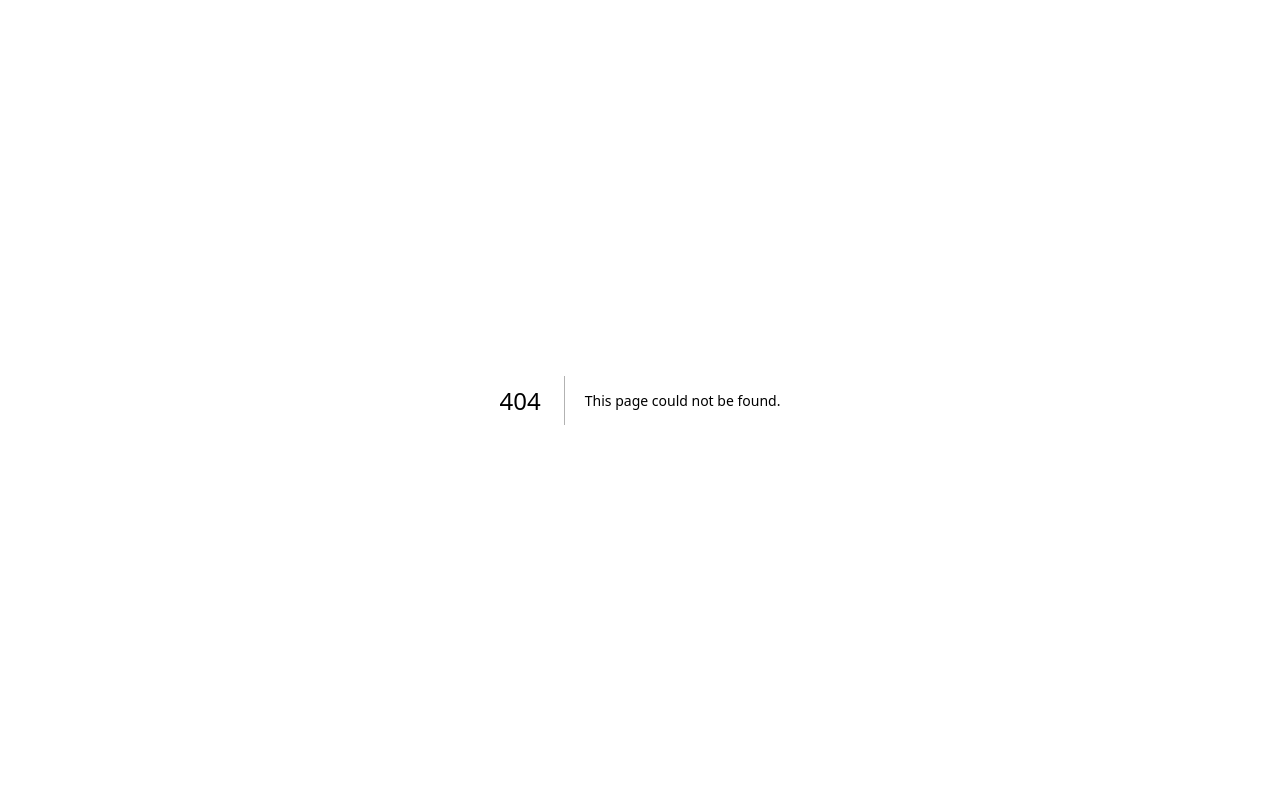
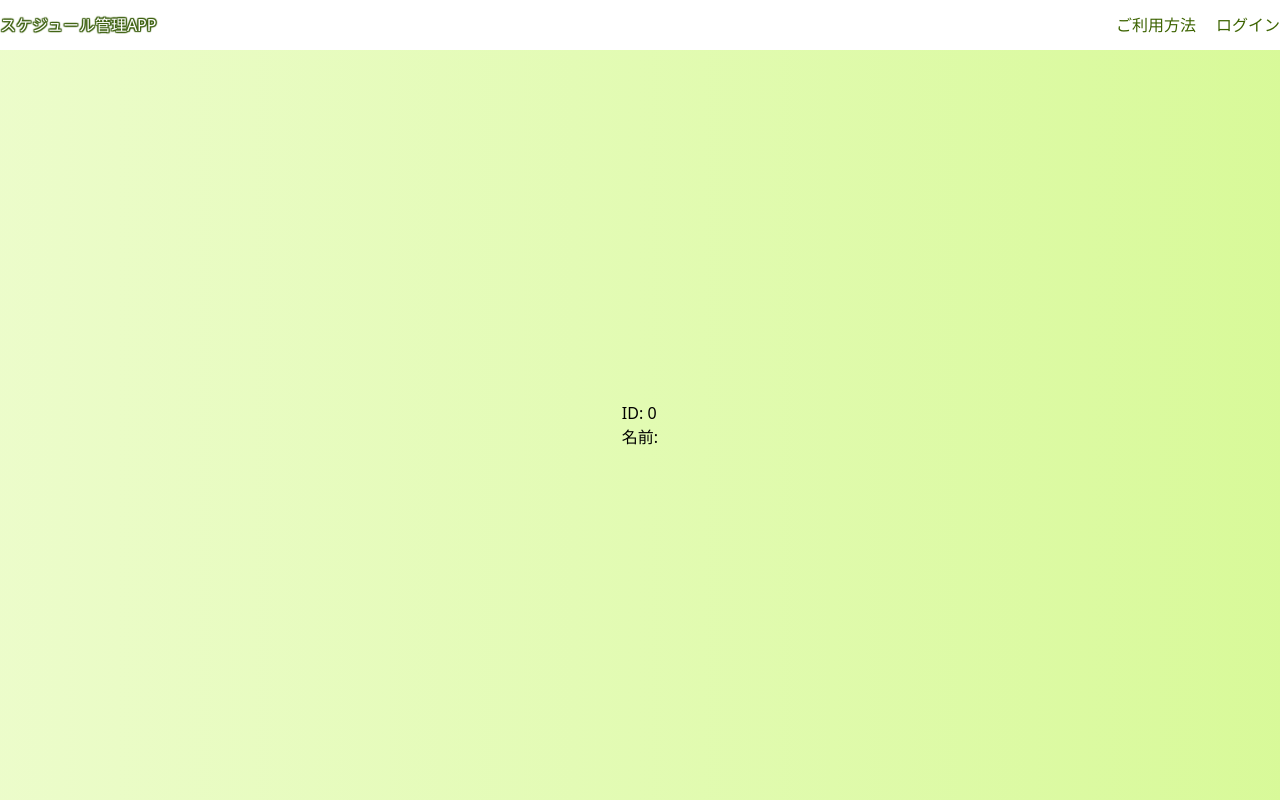
Before and after one commit to Hashimoto-Noriaki/Next-AppRouter-Google-Calendar, a Next.js app: page /calendar in a window 1280 px wide. Before the commit this address had no page. Built offline with nearby package versions, Linux system fonts and the light colour scheme.

Commit message:
feat: ContextAPIを使用してログインユーザー情報をグローバルに管理

```diff
--- a/src/app/(auth)/login/page.tsx
+++ b/src/app/(auth)/login/page.tsx
@@ -1,14 +1,18 @@
 'use client'
 
 import { useState } from 'react'
+import { useRouter } from 'next/navigation'
 import { useForm } from 'react-hook-form'
 import { zodResolver } from '@hookform/resolvers/zod'
 import { Input } from '@/shared/components/atoms/Input'
 import { PrimaryBtn } from '@/shared/components/atoms/PrimaryBtn'
 import { loginSchema,type LoginFormData } from '@/features/auth/schemas/loginSchema'
 import { login } from '@/features/auth/api/login'
+import { useLoginUser } from '@/features/auth/hooks/useLoginUser'
 
 export default function LoginPage() {
+    const router = useRouter()
+    const { setLoginUser } = useLoginUser()
     const [errorMessage,setErrorMessage] = useState("")
 
     const  {
@@ -22,7 +26,9 @@ export default function LoginPage() {
     const onSubmit = (data: LoginFormData) => {
         setErrorMessage("")
         try {
-            login(data)
+            const resUser = login(data)
+            setLoginUser({ id: resUser.id, name: resUser.name })
+            router.push("/calendar")
         } catch {
             setErrorMessage("ログインに失敗しました。")
         }
@@ -59,7 +65,7 @@ export default function LoginPage() {
                         <p className="text-red-500 text-sm mt-1">{errors.password.message}</p>
                     )}
                 </div>
-                <PrimaryBtn onClick={()=> null}>ログイン</PrimaryBtn>
+                <PrimaryBtn type="submit">ログイン</PrimaryBtn>
             </form>
         </div>
     )
--- /dev/null
+++ b/src/app/(authenticated)/calendar/page.tsx
@@ -0,0 +1,13 @@
+'use client'
+
+import { useLoginUser } from '@/features/auth/hooks/useLoginUser'
+
+export default function CalendarPage() {
+    const { loginUser } = useLoginUser()
+    return (
+        <div>
+            <p>ID: {loginUser.id}</p>
+            <p>名前: {loginUser.name}</p>
+        </div>
+    )
+}
--- /dev/null
+++ b/src/app/(authenticated)/layout.tsx
@@ -0,0 +1,29 @@
+import { ReactNode } from 'react'
+import Link from 'next/link'
+
+type PropsType = {
+    children: ReactNode
+}
+
+export default function AuthenticatedLayout({ children }: PropsType) {
+    return (
+        <div className="relative">
+            <header className="bg-white leading-12.5 fixed top-0 left-0 right-0">
+                <div className="container mx-auto flex justify-between">
+                    <Link href="/" className="logo">スケジュール管理APP</Link>
+                    <nav>
+                    <ul className="flex gap-5 text-lime-800">
+                        <li>ご利用方法</li>
+                        <li>
+                        <Link href="/login">ログイン</Link>
+                        </li>
+                    </ul>
+                    </nav>
+                </div>
+            </header>
+            <main className="pt-12.5 bg-linear-to-r from-lime-100 to-lime-200 h-screen flex flex-col justify-center items-center">
+                {children}
+            </main>
+        </div>
+    )
+}
--- a/src/app/layout.tsx
+++ b/src/app/layout.tsx
@@ -1,4 +1,5 @@
 import type { Metadata } from "next";
+import { LoginUserProvider } from '@/features/auth/providers/LoginUserProvider'
 import "./globals.css";
 
 export const metadata: Metadata = {
@@ -13,7 +14,11 @@ export default function RootLayout({
 }>) {
   return (
     <html lang="ja">
-      <body>{children}</body>
+      <body>
+        <LoginUserProvider>
+          {children}
+        </LoginUserProvider>
+      </body>
     </html>
   );
 }
--- a/src/features/auth/api/login.ts
+++ b/src/features/auth/api/login.ts
@@ -4,7 +4,7 @@ import type { LoginReturnType } from '../types/login'
 export const login = (info: LoginFormData): LoginReturnType => {
     const { email, password } = info
     if(email === "test@example.com" && password === "password"){
-        return { id:0, name:"sample太郎" }
+        return { id: 1, name: "sample太郎" }
     } else {
         throw new Error("ログインに失敗しました。")
     }
--- /dev/null
+++ b/src/features/auth/hooks/useLoginUser.ts
@@ -0,0 +1,12 @@
+'use client'
+
+import { useContext } from 'react'
+import { LoginUserContext } from '../providers/LoginUserContext'
+
+export const useLoginUser = () => {
+    const context = useContext(LoginUserContext)
+    if(context === undefined){
+        throw new Error("useLoginUser must be used in within a LoginUserProvider")
+    }
+    return context
+}
--- /dev/null
+++ b/src/features/auth/providers/LoginUserContext.ts
@@ -0,0 +1,13 @@
+'use client'
+
+import { createContext } from 'react'
+import type { LoginUserType } from '../types/login'
+
+export type LoginUserContextType = {
+    loginuser: LoginUserType
+    setLoginUser:(user: LoginUserType) => void;
+}
+
+export const LoginUserContext = createContext<LoginUserContextType | undefined>(
+    undefined
+)
--- /dev/null
+++ b/src/features/auth/providers/LoginUserProvider.tsx
@@ -0,0 +1,18 @@
+'use client'
+
+import { ReactNode,useState } from 'react'
+import type { LoginUserType } from '../types/login'
+import { LoginUserContext } from './LoginUserContext'
+
+export const LoginUserProvider = ({ children }: { children: ReactNode }) => {
+    const [loginUser,setLoginUser] = useState<LoginUserType>({
+        id:0,
+        name:""
+    })
+
+    return(
+        <LoginUserContext.Provider value={{ loginUser,setLoginUser }}>
+            {children}
+        </LoginUserContext.Provider>
+    )
+}
--- a/src/features/auth/types/login.ts
+++ b/src/features/auth/types/login.ts
@@ -2,3 +2,8 @@ export type LoginReturnType = {
     id:number;
     name:string;
 }
+
+export type LoginUserType = {
+    id:number;
+    name:string;
+}
--- a/src/shared/components/atoms/PrimaryBtn.tsx
+++ b/src/shared/components/atoms/PrimaryBtn.tsx
@@ -1,15 +1,14 @@
-import { ReactNode } from 'react'
+import { ComponentProps, ReactNode } from 'react'
 
 type PropsType = {
-    children:ReactNode;
-    onClick:() => void;
-}
+    children: ReactNode
+} & ComponentProps<'button'>
 
-export const PrimaryBtn = ({ children,onClick }: PropsType) => {
+export const PrimaryBtn = ({ children, ...props }: PropsType) => {
     return (
         <button
-            className="bg-lime-800 text-white p-4 text-lg rounded-lg"
-            onClick={onClick}
+            className="bg-lime-800 text-white rounded-lg text-lg p-4"
+            {...props}
         >
             {children}
         </button>
```
